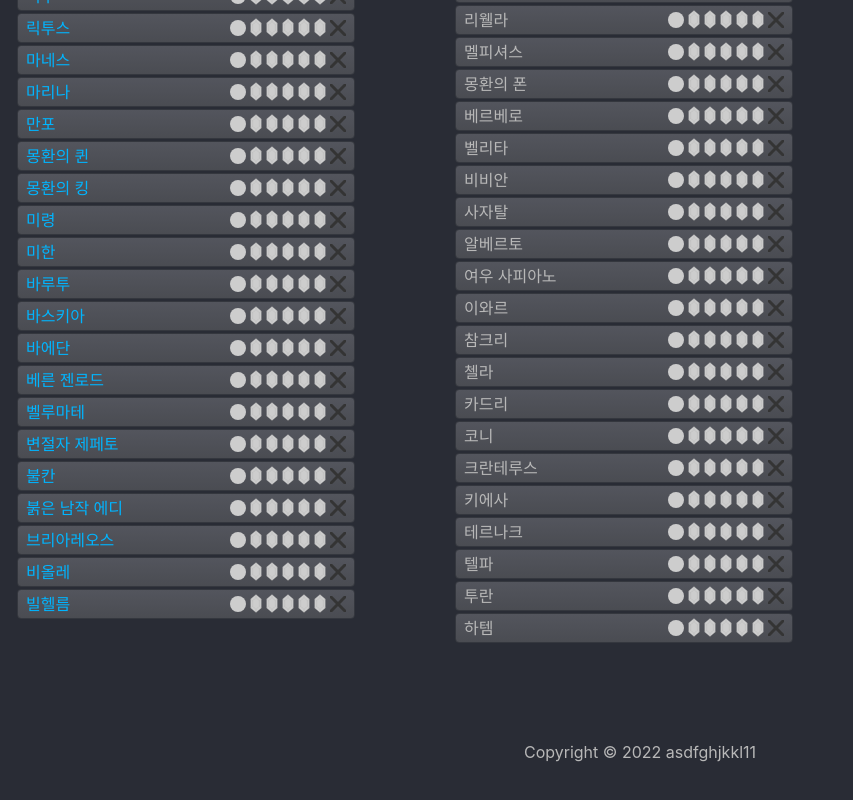
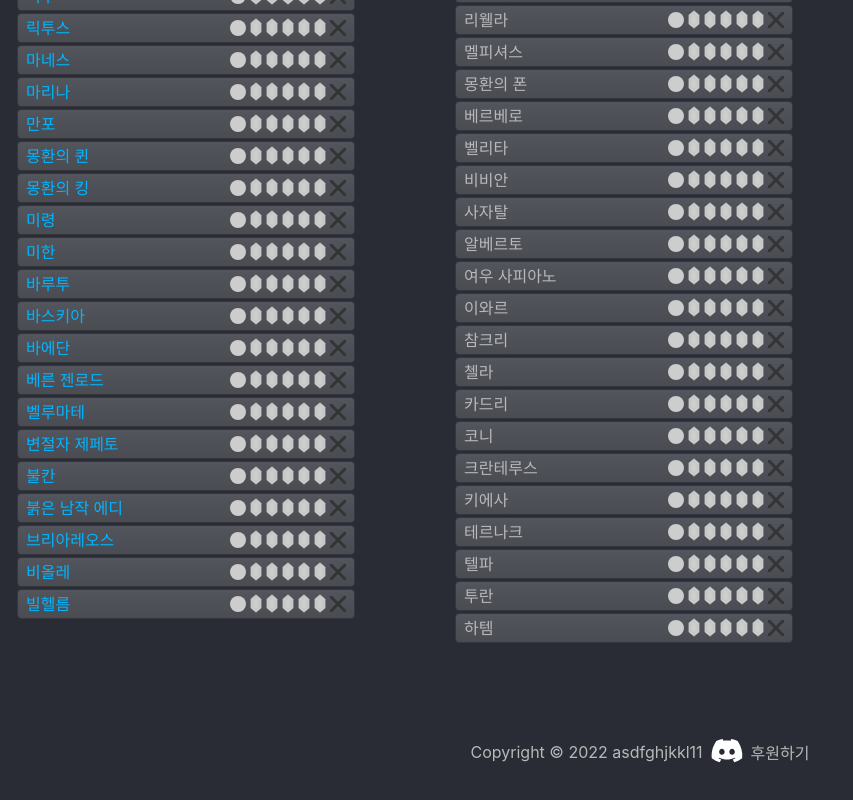
Before and after one commit to asdfghjkkl11/LostArkCardManager, a Svelte app: page / in a window 1280 px wide. Shown: the part 5044-5844 px from the top of the page, without its empty margins (0-853 px from the left). Built offline with nearby package versions, Linux system fonts and the light colour scheme.

Commit message:
footer링크 추가

```diff
--- a/src/Footer.svelte
+++ b/src/Footer.svelte
@@ -1,5 +1,7 @@
 <div class="footer">
-    Copyright © 2022 asdfghjkkl11
+    <span>Copyright © 2022 asdfghjkkl11</span>
+    <a href="https://discord.gg/rg4kxmVuCZ" target="_blank"><img src="/image/discord.svg"></a>
+    <a href="http://donate.asdfghjkkl11.com" target="_blank">후원하기</a>
 </div>
 <style>
     .footer{
@@ -7,6 +9,11 @@
         display: flex;
         align-items: center;
         justify-content: center;
+        gap: 8px;
+        color: #b8b8b8;
+    }
+    a{
+        text-decoration:none;
         color: #b8b8b8;
     }
 </style>
```
Also changed, not shown: public/image/discord.svg (added).
